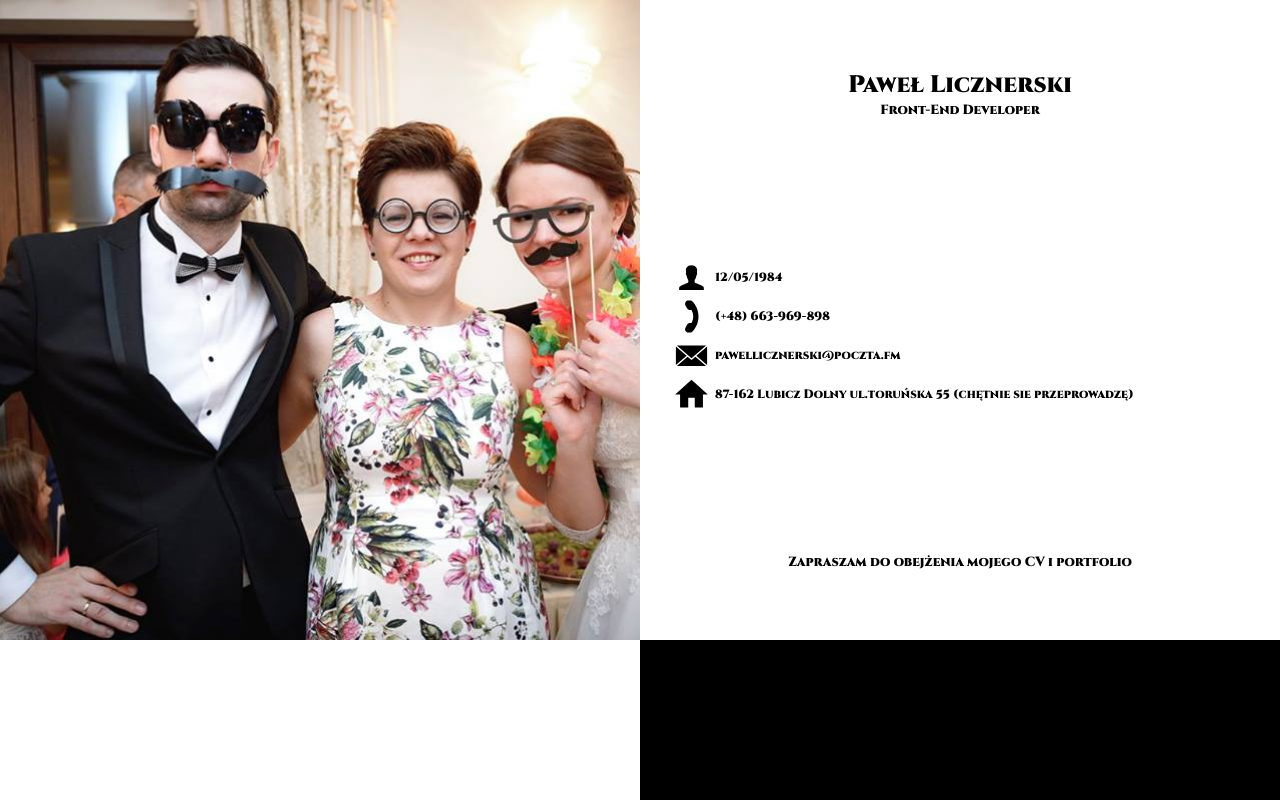
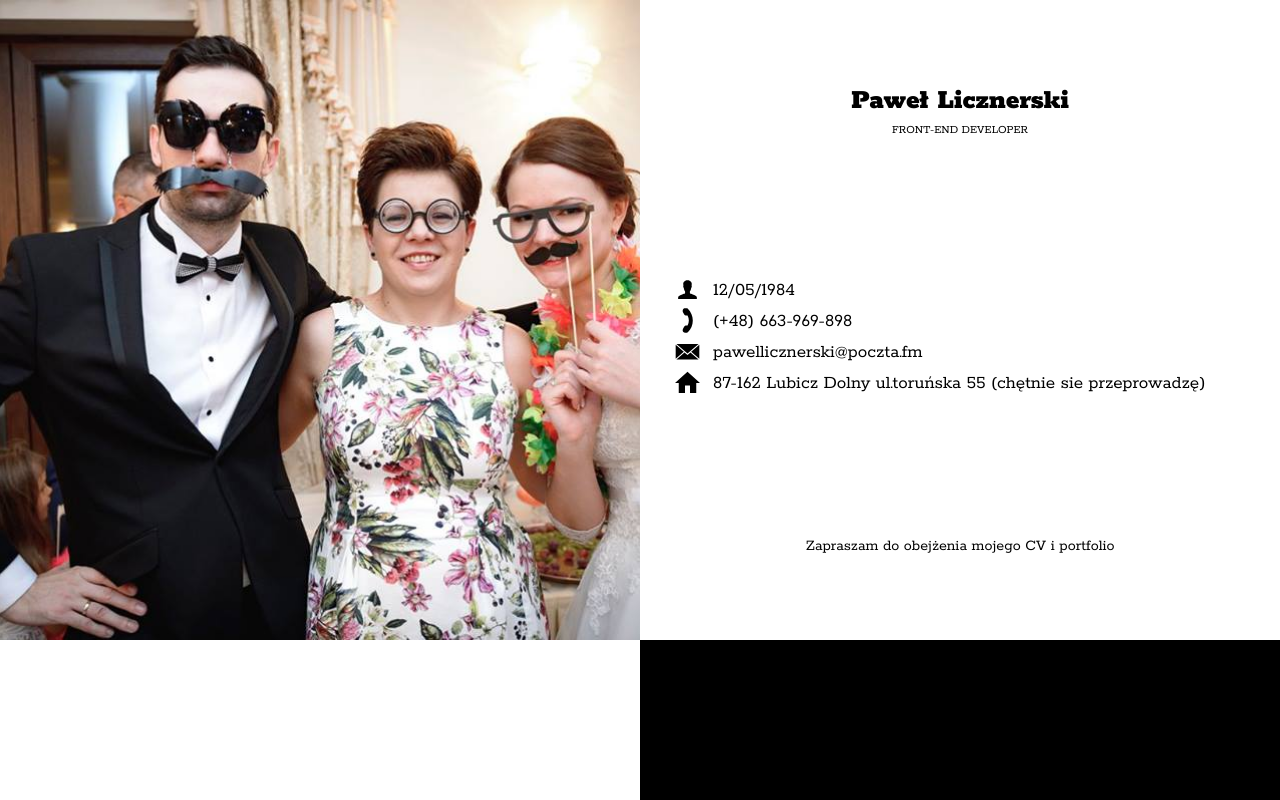
Before and after one commit to pawellicznerski/cv_pawel, a React (Create React App) app: page / in a window 1280 px wide. Shown: the top 800 px of the page. Built offline with nearby package versions, Linux system fonts and the light colour scheme.

Commit message:
adding section text style2

```diff
--- a/public/index.html
+++ b/public/index.html
@@ -11,7 +11,7 @@
     <link rel="manifest" href="%PUBLIC_URL%/manifest.json">
     <link rel="shortcut icon" href="%PUBLIC_URL%/favicon.ico">
 <link href="https://fonts.googleapis.com/css?family=Cinzel:900&amp;subset=latin-ext" rel="stylesheet">
-<link href="https://fonts.googleapis.com/css?family=Rokkitt:900&amp;subset=latin-ext" rel="stylesheet">
+<link href="https://fonts.googleapis.com/css?family=Rokkitt:400,900&amp;subset=latin-ext" rel="stylesheet">
     <!--
       Notice the use of %PUBLIC_URL% in the tags above.
       It will be replaced with the URL of the `public` folder during the build.
--- a/src/App.css
+++ b/src/App.css
@@ -3,44 +3,58 @@
   display: flex;
   flex-wrap: wrap; }
   .header__el {
-    width: 100vw; }
+    width: 100vw;
+    height: 300px; }
     @media (min-width: 600px) {
       .header__el {
-        width: 50%; } }
+        width: 50%;
+        height: 50vw; } }
   .header__pic {
     background-color: black;
     background-image: url("./components/cv-page/header/pic.jpg");
     background-repeat: no-repeat;
     background-size: cover;
-    background-position: center;
-    height: 300px; }
-    @media (min-width: 600px) {
-      .header__pic {
-        height: 50vw; } }
+    background-position: center; }
   .header__about-me {
     background-color: white;
     display: flex;
     flex-direction: column;
     justify-content: space-around;
     align-items: center;
-    height: 80vw;
-    font-family: 'Cinzel', serif; }
-    @media (min-width: 600px) {
-      .header__about-me {
-        height: 50vw; } }
+    font-family: 'Rokkitt', serif; }
     .header__about-me__me {
       width: 80%;
-      text-align: center; }
+      text-align: center;
+      font-size: 23px;
+      margin-top: 10px; }
       @media (min-width: 600px) {
         .header__about-me__me {
-          width: 90%; } }
+          width: 90%;
+          margin-top: 20px; } }
+      @media (min-width: 600px) {
+        .header__about-me__me_name {
+          font-size: 29px;
+          line-height: 27px; } }
+      .header__about-me__me_profession {
+        font-size: 15px;
+        text-transform: uppercase; }
+        @media (min-width: 600px) {
+          .header__about-me__me_profession {
+            font-size: 12px; } }
     .header__about-me__contact-info {
       display: flex;
       flex-direction: column;
-      width: 80%; }
+      width: 80%;
+      margin-bottom: 5px;
+      font-size: 18px; }
       @media (min-width: 600px) {
         .header__about-me__contact-info {
-          width: 90%; } }
+          width: 90%;
+          font-size: 14px; } }
+      @media (min-width: 750px) {
+        .header__about-me__contact-info {
+          width: 90%;
+          font-size: 19px; } }
       .header__about-me__contact-info__item {
         display: flex;
         justify-content: flex-start;
@@ -48,14 +62,16 @@
         .header__about-me__contact-info__item__text {
           text-decoration: none;
           color: black;
-          font-size: 12px;
-          padding: 4px; }
+          padding: 4px 4px 4px 40px; }
+          @media (min-width: 600px) {
+            .header__about-me__contact-info__item__text {
+              padding: 4px 4px 4px 10px; } }
         .header__about-me__contact-info__item__icon {
           background-position: center;
           background-repeat: no-repeat;
           background-size: contain;
-          min-width: 33px;
-          min-height: 33px;
+          min-width: 25px;
+          min-height: 25px;
           margin: 3px; }
         .header__about-me__contact-info__item__icon_birth-date {
           background-image: url("./components/cv-page/header/__header__contact-info__images/header__contact-info__image_birth-date.svg"); }
@@ -66,6 +82,7 @@
         .header__about-me__contact-info__item__icon_address {
           background-image: url("./components/cv-page/header/__header__contact-info__images/header__contact-info__image_address.svg"); }
     .header__about-me__welcome-text {
+      margin-bottom: 18px;
       text-align: center;
       width: 80%; }
       @media (min-width: 600px) {
--- a/src/components/cv-page/header/_header.scss
+++ b/src/components/cv-page/header/_header.scss
@@ -6,8 +6,11 @@
   flex-wrap: wrap;
   &__el{
     width: 100vw;
+    height: 300px;
+    // border: 1px solid green;
     @include mobile{
       width: 50%;
+      height: 50vw;
     };
   }
   &__pic{
@@ -16,9 +19,9 @@
     background-repeat: no-repeat;
     background-size: cover;
     background-position: center;
-    height: 300px;
+    // height: 300px;
     @include mobile{
-      height: 50vw;
+      // height: 50vw;
     };
   }
   &__about-me{
@@ -28,25 +31,47 @@
     flex-direction: column;
     justify-content:space-around;
     align-items: center;
-    height: 80vw;
-    font-family: 'Cinzel', serif;
+    // height: 80vw;
+    font-family: 'Rokkitt', serif;
     @include mobile{
-      height: 50vw;
+      // height: 50vw;
     };
     &__me{
       width: 80%;
       text-align: center;
+      font-size: 23px;
+      margin-top: 10px;
       @include mobile{
         width: 90%;
+        margin-top: 20px;
       };
+      &_name{
+        @include mobile{
+          font-size: 29px;
+          line-height: 27px;
+        };
+      }
+      &_profession{
+        font-size: 15px;
+        text-transform: uppercase;
+        @include mobile{
+          font-size: 12px;
+        };
+      }
     }
     &__contact-info{
       display: flex;
       flex-direction: column;
       width: 80%;
-      // align-items: center;
+      margin-bottom: 5px;
+      font-size: 18px;
       @include mobile{
         width: 90%;
+        font-size: 14px;
+      };
+      @include tablet{
+        width: 90%;
+        font-size: 19px;
       };
       &__item{
         display: flex;
@@ -57,9 +82,9 @@
           // border: 1px solid green;
           text-decoration: none;
           color: black;
-          font-size: 12px;
-          padding: 4px;
+          padding: 4px 4px 4px 40px;
           @include mobile{
+            padding: 4px 4px 4px 10px;
           };
         }
         &__icon{
@@ -67,8 +92,8 @@
           background-position: center;
           background-repeat: no-repeat;
           background-size: contain;
-          min-width:33px;
-          min-height:33px;
+          min-width:25px;
+          min-height:25px;
           margin: 3px;
         }
         @each $icon in birth-date, phone, e-mail, address{
@@ -79,6 +104,7 @@
       }
     }//contact-info
     &__welcome-text{
+      margin-bottom: 18px;
       text-align: center;
       width: 80%;
       @include mobile{
--- a/src/components/cv-page/header/header.js
+++ b/src/components/cv-page/header/header.js
@@ -9,7 +9,7 @@ export class Header extends Component {
         <div  className="header__el header__about-me">
           <div className="header__about-me__me">
             <h2 className="header__about-me__me_name">Paweł Licznerski</h2>
-            <h5 className="header__about-me__me_profession">Front-End Developer</h5>
+            <span className="header__about-me__me_profession">Front-End Developer</span>
           </div>
 
           <div className="header__about-me__contact-info">
@@ -31,7 +31,7 @@ export class Header extends Component {
             </div>
           </div>
 
-          <h5 className="header__about-me__welcome-text">Zapraszam do obejżenia mojego CV i portfolio</h5>
+          <span className="header__about-me__welcome-text">Zapraszam do obejżenia mojego CV i portfolio</span>
         </div>
       </div>
     );
```
